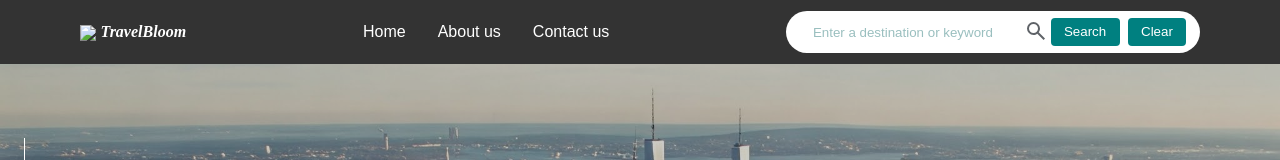
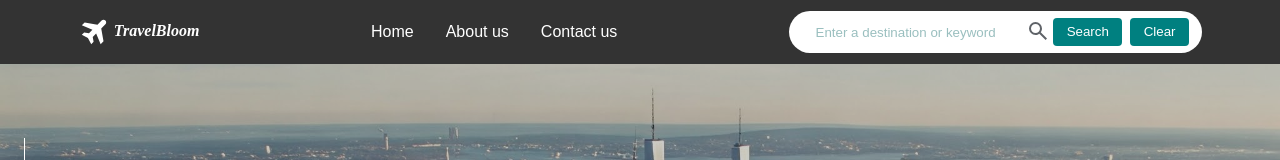
Before and after one commit to huampoyotl/travelRecommendation, a plain HTML site: page about_us.html in a window 1280 px wide. Shown: the top 160 px of the page. Drawn offline with Linux system fonts and the light colour scheme; the site is published under a folder, as on GitHub Pages, so addresses that start at the root find nothing.

Commit message:
relative url for icon

```diff
--- a/about_us.html
+++ b/about_us.html
@@ -7,7 +7,7 @@
 	<body>
 		<nav>
 			<div class="icon">
-				<a href="index.html"><img src="/plane.svg"/>
+				<a href="index.html"><img src="plane.svg"/>
 				TravelBloom</a>
 			</div>
 			<ul>
```
Also changed, not shown: contact.html (+1 -1 lines).
